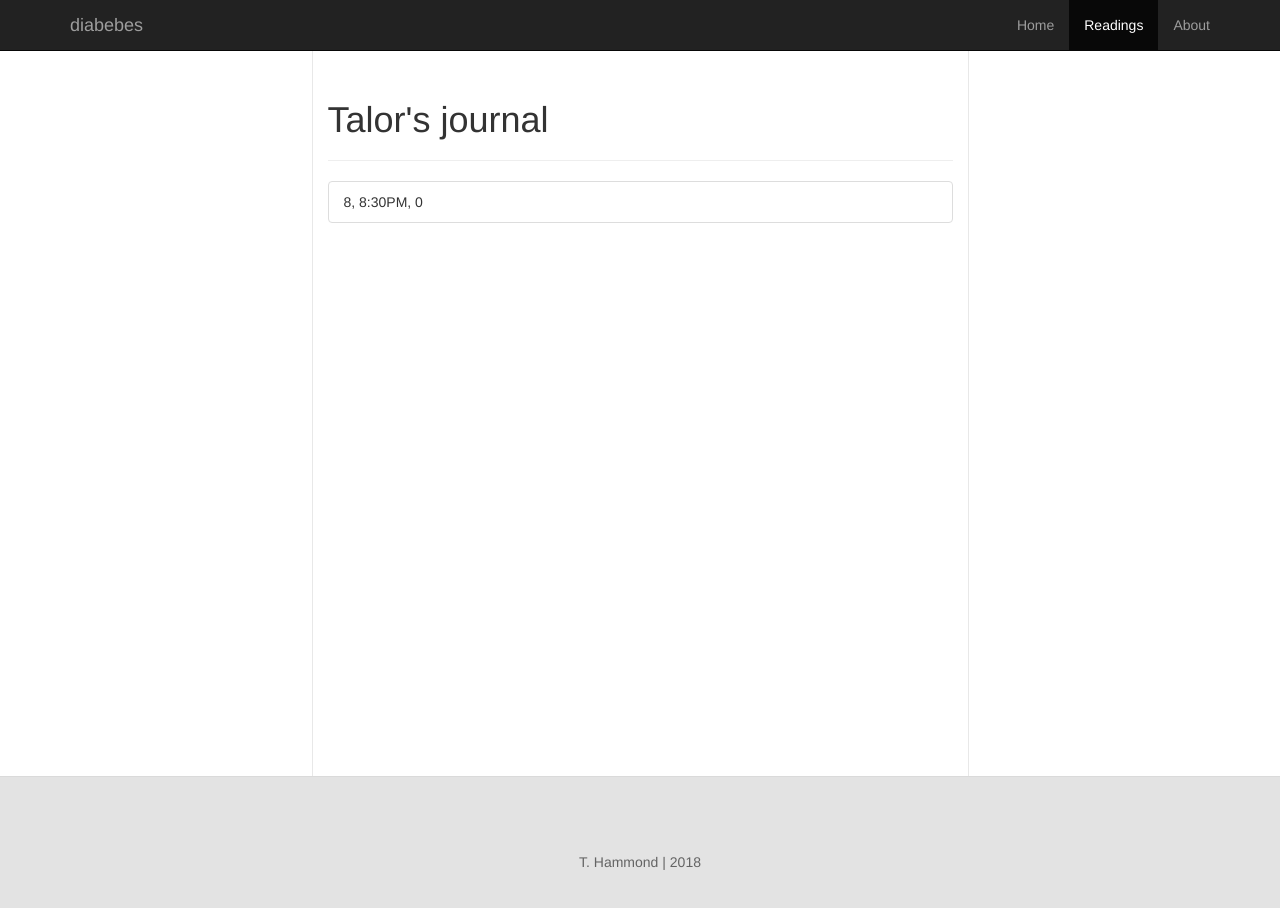
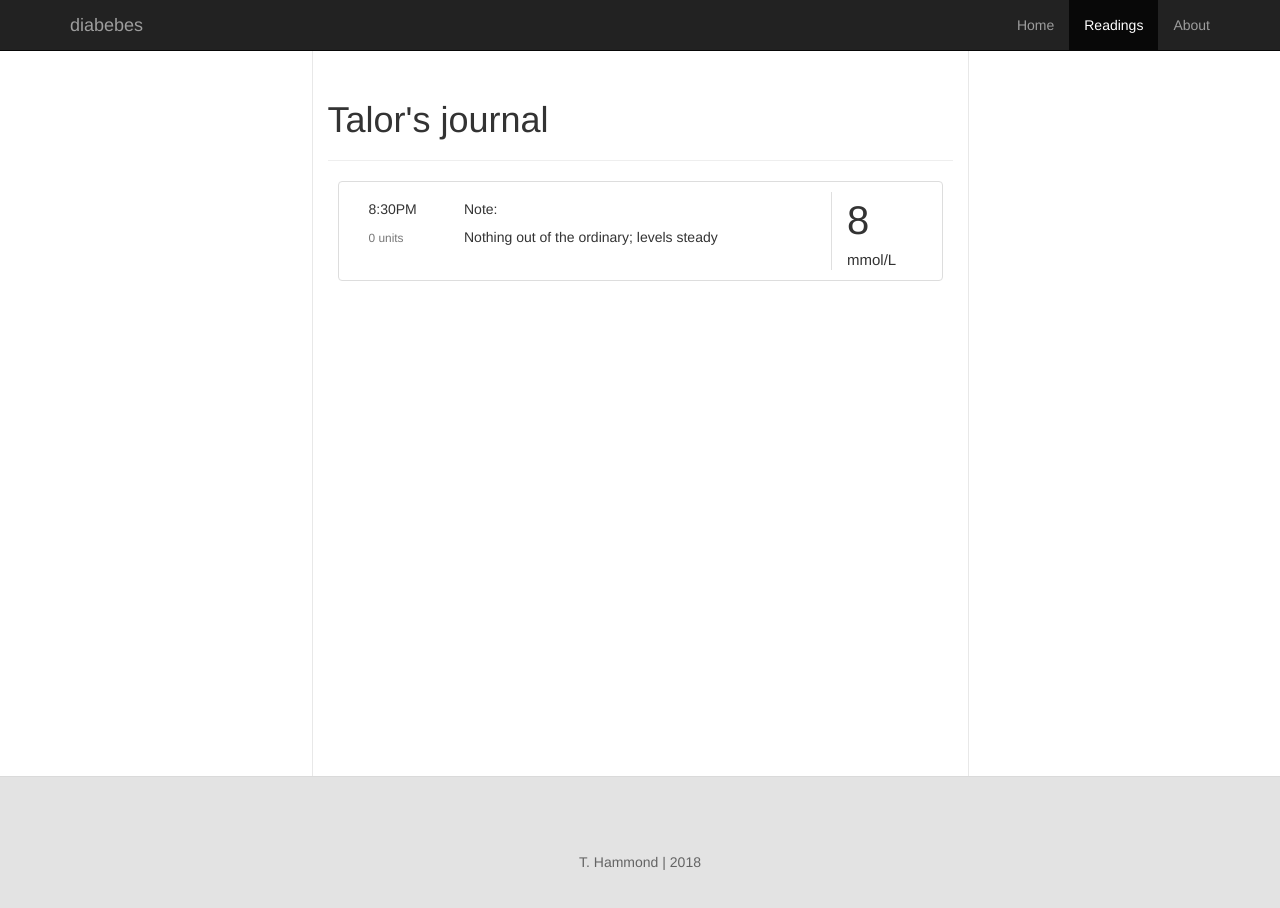
Before and after one commit to talor-hammond/diabebes-angular-ts, an Angular app: page / in a window 1280 px wide. Shown: the top 908 px of the page. Built offline with nearby package versions, Linux system fonts and the light colour scheme.

Commit message:
complete initial Reading styling

```diff
--- a/src/app/components/readings/reading.model.ts
+++ b/src/app/components/readings/reading.model.ts
@@ -2,10 +2,12 @@ export class Reading {
     public bg: Number
     public time: String
     public insulin?: Number
+    public note?: String
 
-    constructor(bg: Number, time: String, insulin?: Number) {
+    constructor(bg: Number, time: String, insulin?: Number, note?: String) {
         this.bg = bg
         this.time = time
         this.insulin = insulin
+        this.note = note
     }
 }
--- a/src/app/components/readings/readings.component.css
+++ b/src/app/components/readings/readings.component.css
@@ -0,0 +1,17 @@
+/* Readings */
+.reading-list-item {
+    margin: 0 10px;
+}
+
+/* TODO: Have this style a circle w bg-reading / units in centre */
+.bg-container {
+    border-left: 1px solid rgba(210, 210, 210, 0.7);
+}
+
+.bg-reading {
+    font-size: 40px;
+}
+
+.bg-units {
+    font-size: 15px;
+}
--- a/src/app/components/readings/readings.component.html
+++ b/src/app/components/readings/readings.component.html
@@ -2,5 +2,17 @@
 <hr>
 
 <ul class="list-group">
-  <li *ngFor="let reading of readings" class="list-group-item">{{ reading.bg }}, {{ reading.time }}, {{ reading.insulin}}</li>
+    <li *ngFor="let reading of readings" href="#" class="list-group-item list-group-item-action row align-items-start reading-list-item">
+        <div class="col-sm-2">
+          <h5>{{ reading.time }}</h5>
+          <small class="text-muted">{{reading.insulin}} units</small>
+        </div>
+        <div class="col-sm-8">
+          <h5>Note:</h5>
+          <p class="bg-note">{{ reading.note }}</p>
+        </div>
+        <div class="col-sm-2 bg-container">
+          <span class="bg-reading text-center">{{ reading.bg }}</span><span class="bg-units"> mmol/L</span>
+        </div>
+      </li>
 </ul>
--- a/src/app/components/readings/readings.component.ts
+++ b/src/app/components/readings/readings.component.ts
@@ -12,7 +12,7 @@ export class ReadingsComponent implements OnInit {
   name: String
   // readings: Reading[] = [] // type: array of 'Reading' objects, defaulting to an empty array
   readings: Reading[] = [
-    new Reading(8, '8:30PM', 0)
+    new Reading(8, '8:30PM', 0, 'Nothing out of the ordinary; levels steady')
   ]
 
   constructor() {
```
